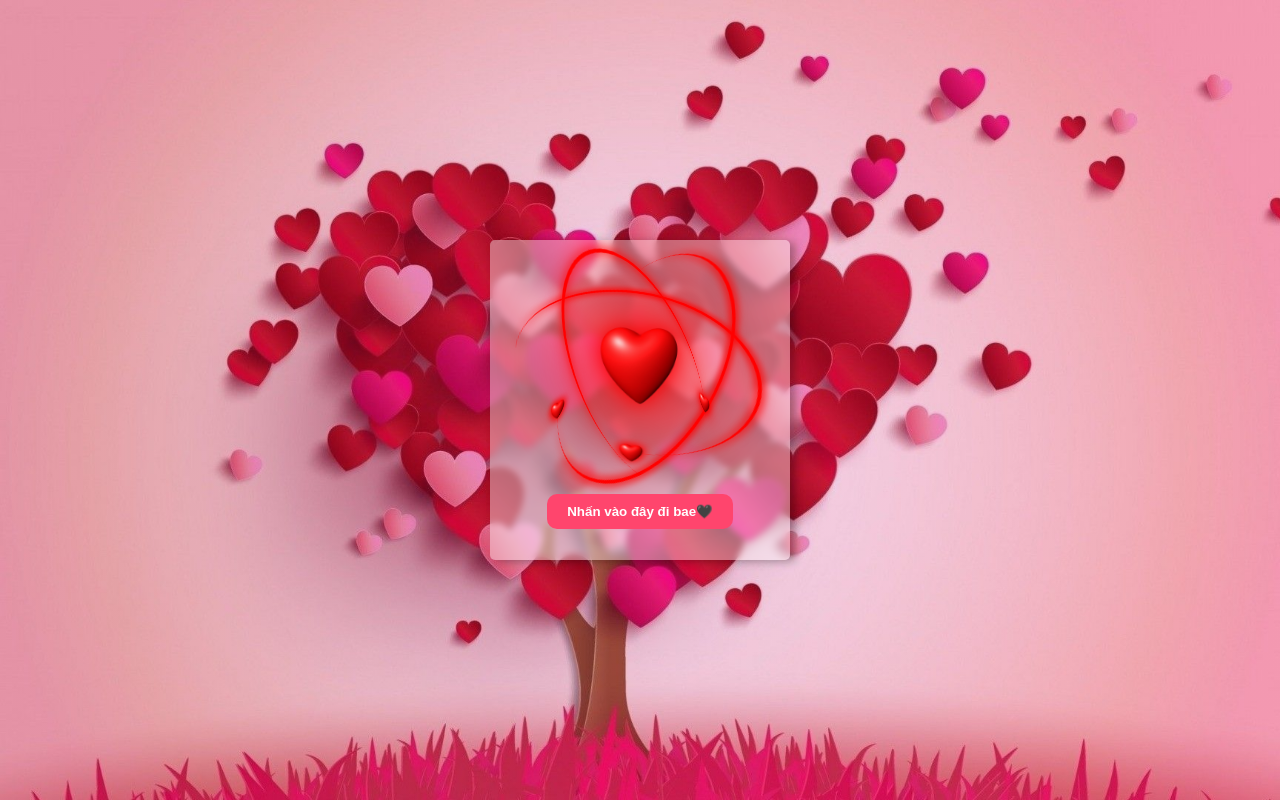
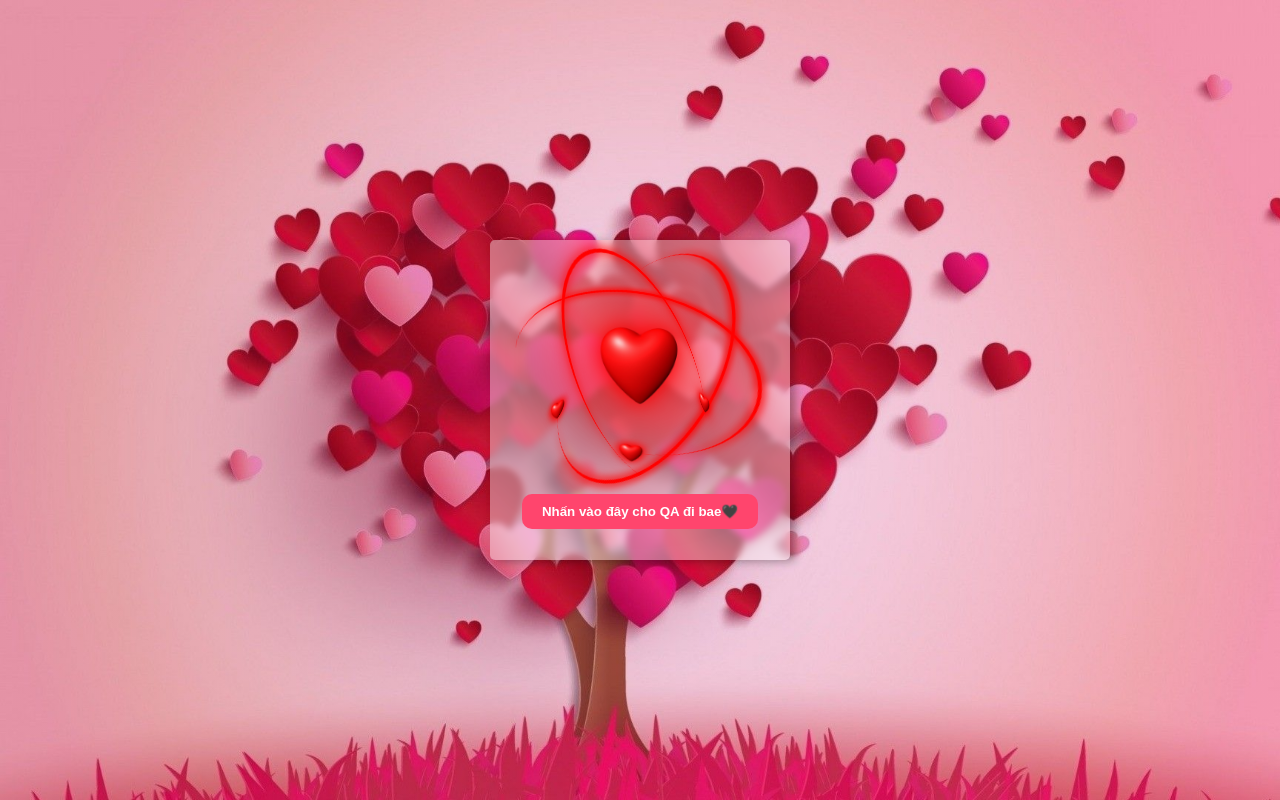
Before and after one commit to Mnauu2201/Ngh-ch, a plain HTML site: page 8-3/index.html in a window 1280 px wide. Drawn offline with Linux system fonts and the light colour scheme.

Commit message:
Update index.html

```diff
--- a/8-3/index.html
+++ b/8-3/index.html
@@ -17,7 +17,7 @@
       href="https://scontent.fsgn2-7.fna.fbcdn.net/v/t39.30808-6/275854716_1009516859998712_3360791562563963516_n.jpg?_nc_cat=100&ccb=1-7&_nc_sid=174925&_nc_ohc=Nd-x8LBVkfEAX-8j_3d&_nc_ht=scontent.fsgn2-7.fna&oh=00_AfCE12FbrIzhS4MFFIpLnp91XXbAS27AcV3yTsAqHtNIHw&oe=640ADB19"
     />
     <link rel="stylesheet" href="style.css" />
-    <title>Gửi T❤</title>
+    <title>AT Gửi❤</title>
   </head>
   <body>
     <div class="wrapper">
@@ -31,7 +31,7 @@
           </div>
         </div>
       </div>
-      <button><p>Nhấn vào đây đi bae🖤</p></button>
+      <button><p>Nhấn vào đây cho QA đi bae🖤</p></button>
       <div class="content">
         <i class="fa-solid fa-xmark"></i>
         <h1>Gửi em!</h1>
```
